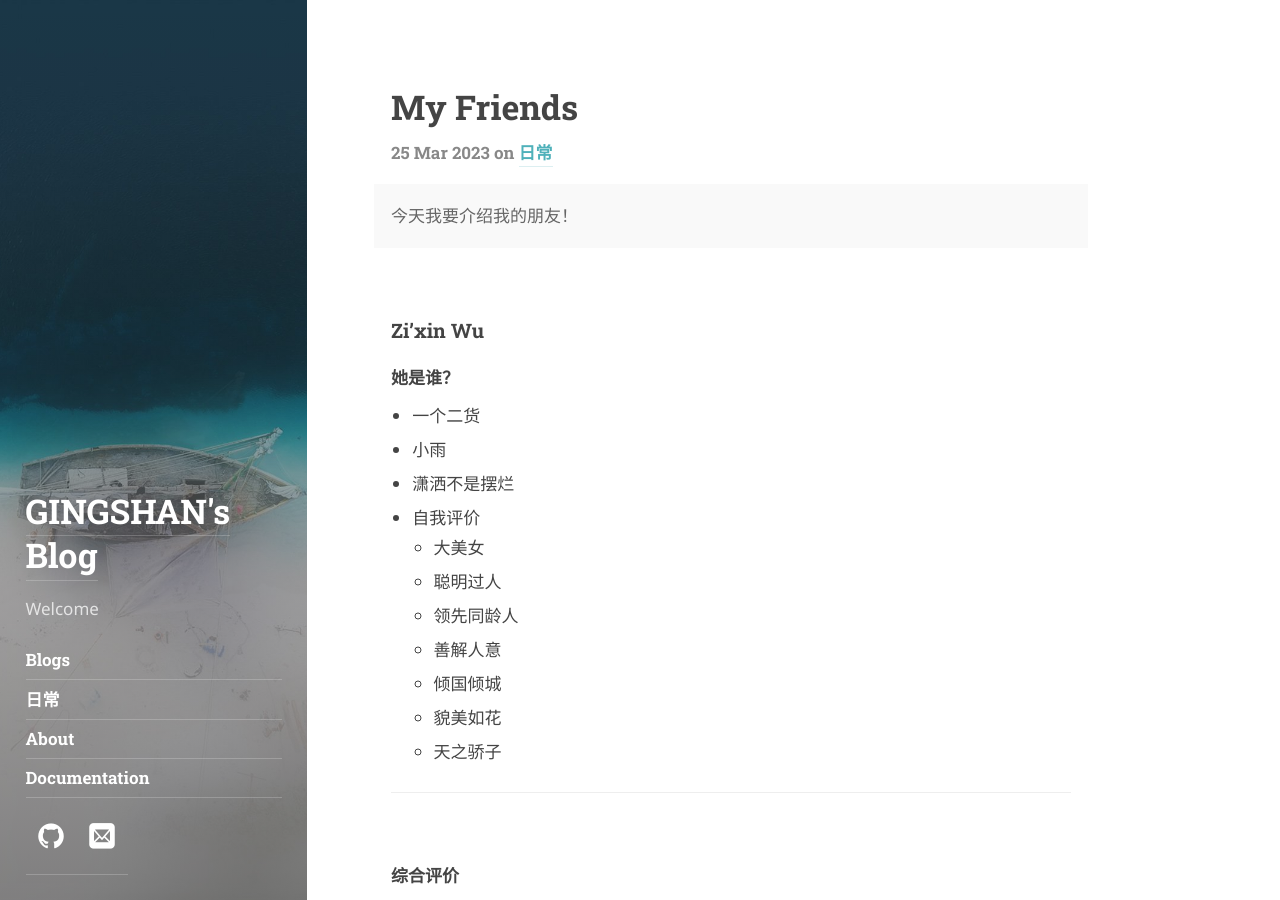
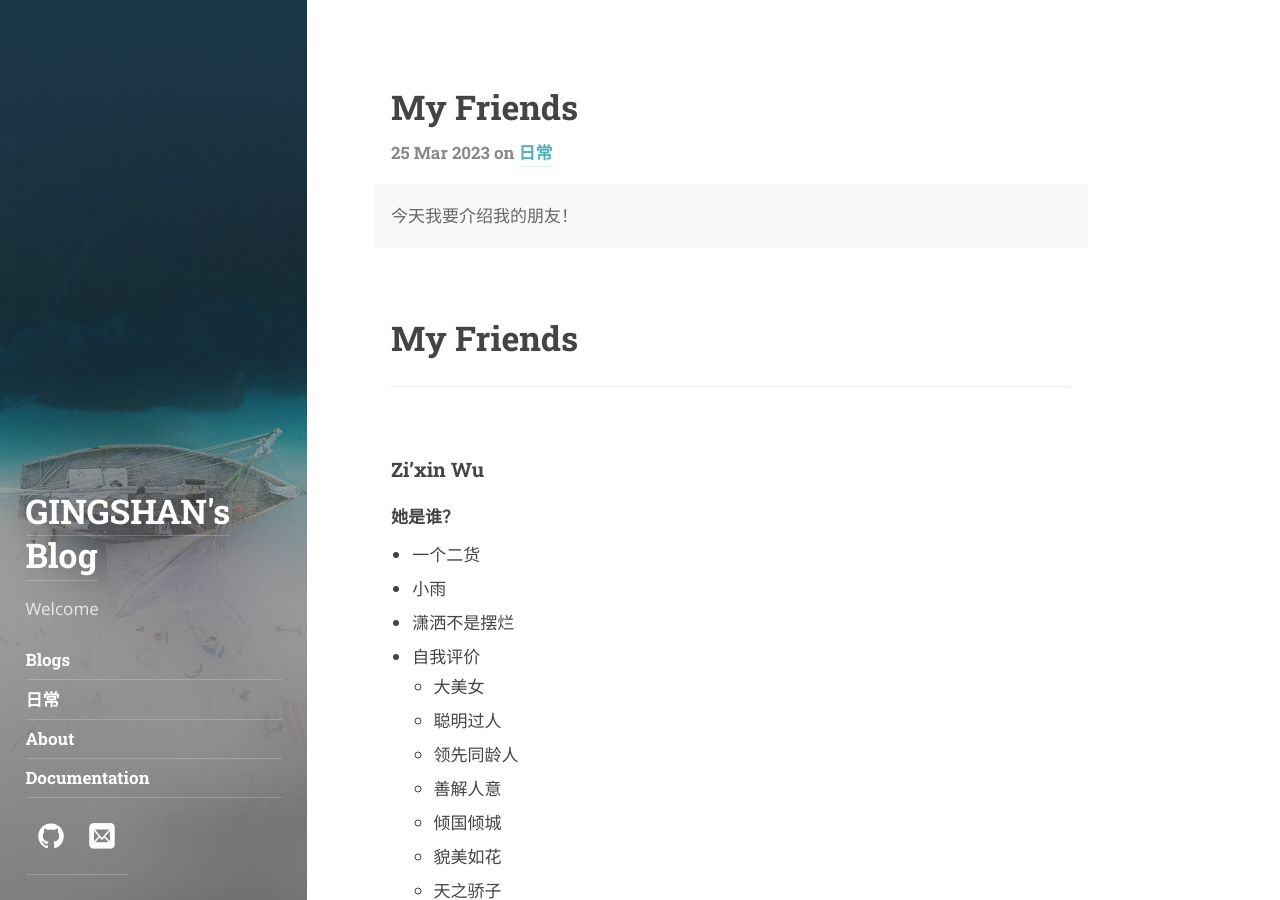
Before and after one commit to lshub2010/lshub2010.github.io, a Jekyll site: the page built from _posts/2023-3-25-my-friend.md, in a window 1280 px wide and 900 px high. Built offline with Jekyll 4.4.1, drawn with Linux system fonts in a browser that asks for light colours; some web fonts are replaced.

Commit message:
Update 2023-3-25-my-friend.md

```diff
--- a/_posts/2023-3-25-my-friend.md
+++ b/_posts/2023-3-25-my-friend.md
@@ -5,7 +5,8 @@ description: >
   今天我要介绍我的朋友！
 tags: [daily]
 ---
-
+# My Friends
+---
 ### Zi’xin Wu
 
 #### 她是谁？
```
